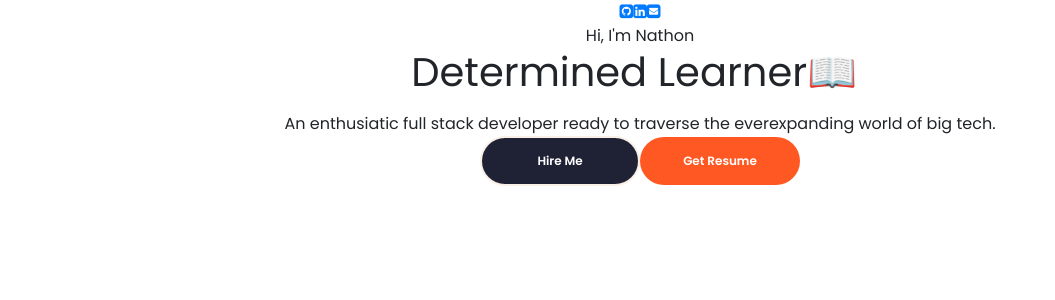
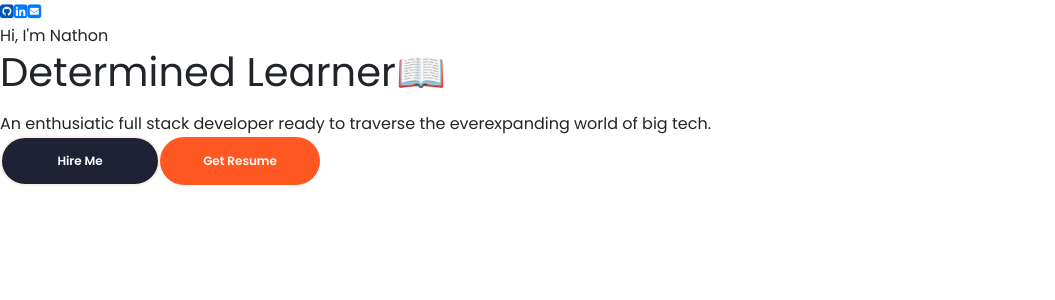
Before and after one commit to IInariFox/PersonalPortfolio, a React (Create React App) app: page / in a window 1280 px wide. Shown: the top 300 px of the page, without its empty margins (0-1055 px from the left). Built offline with nearby package versions, Linux system fonts and the light colour scheme; a web font is replaced by a local one.

Commit message:
Latest update - input css for app

```diff
--- a/package.json
+++ b/package.json
@@ -6,8 +6,8 @@
     "@testing-library/jest-dom": "^5.16.1",
     "@testing-library/react": "^12.1.2",
     "@testing-library/user-event": "^13.5.0",
-    "react": "17.0.2",
-    "react-dom": "17.0.2",
+    "react": "16.13.0",
+    "react-dom": "16.13.0",
     "react-scripts": "5.0.0",
     "react-typical": "^0.1.3",
     "web-vitals": "^2.1.3"
--- a/src/App.css
+++ b/src/App.css
@@ -1,38 +1,20 @@
-.App {
-  text-align: center;
+:root {
+  --light-blue: #04C3FF;
+  --light-blue-shadow: rgb(69 211 255 / 27%);
+  --sea-green: #0ABEAD;
+  --sea-green-dark: #0CBFAE;
+  --sea-green-extra-dark: #09BEAD;
+  --sea-green-shadow: rgba(11, 190, 173, 0.4);
+  --header-hamburger-background: rgba(11, 190, 173, 0.8);
+  --orange: #F57F17;
+  --dark-orange: #FF5823;
+  --orange-shadow: rgba(245, 127, 23, 0.2);
+  --white: #ffffff;
+  --black: #333333;
+  --disabled-btn: #09bead7a;
+  --error-message: #e44f4fd1;
+  --toast-error: #e44f4ffa;
+  --toast-shadow: #9c9c9ce3;
+  --toast-success: #0CBFAE;
+  --loader-color: #0CBFAE
 }
-
-.App-logo {
-  height: 40vmin;
-  pointer-events: none;
-}
-
-@media (prefers-reduced-motion: no-preference) {
-  .App-logo {
-    animation: App-logo-spin infinite 20s linear;
-  }
-}
-
-.App-header {
-  background-color: #282c34;
-  min-height: 100vh;
-  display: flex;
-  flex-direction: column;
-  align-items: center;
-  justify-content: center;
-  font-size: calc(10px + 2vmin);
-  color: white;
-}
-
-.App-link {
-  color: #61dafb;
-}
-
-@keyframes App-logo-spin {
-  from {
-    transform: rotate(0deg);
-  }
-  to {
-    transform: rotate(360deg);
-  }
-}
```
Also changed, not shown: 1 other file (tests, documents, lock files or other folders).
